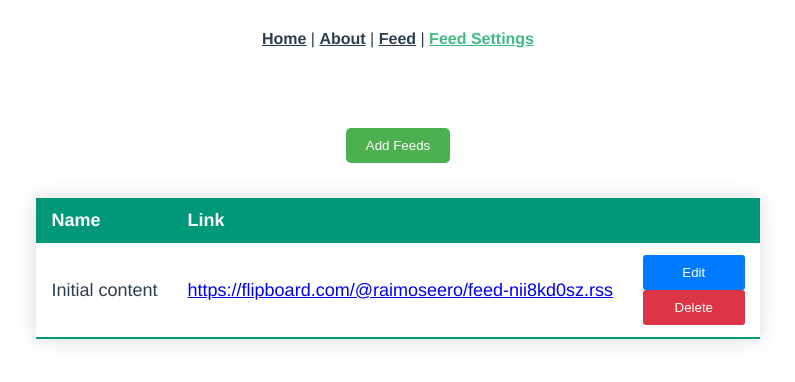
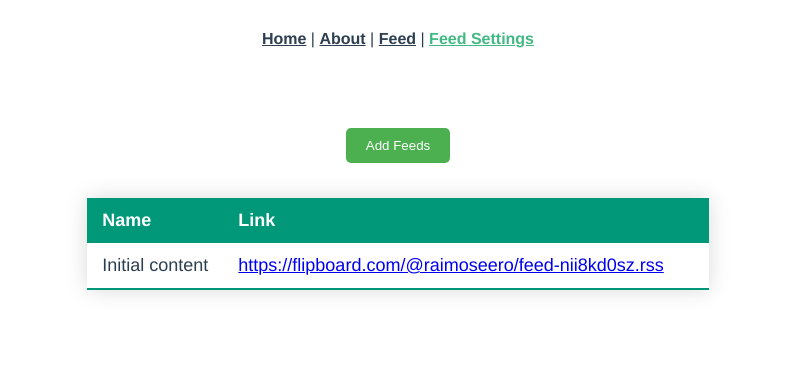
Before and after one commit to Romar-II/lolo-v5-frontend, a Vue app: page /feed/settings in a window 1280 px wide. Shown: the top 382 px of the page, without its empty margins (242-1037 px from the left). Built offline with nearby package versions, Linux system fonts and the light colour scheme.

Commit message:
Initial commit

```diff
--- a/src/views/FeedSettings.vue
+++ b/src/views/FeedSettings.vue
@@ -18,8 +18,8 @@
       <tr v-for="(feed, index) in feeds" :key="index">
         <td>{{ feed.name }}</td>
         <td><a :href="feed.link" target="_blank">{{ feed.link }}</a></td>
-        <td v-if="feed.name==='initial content'"></td>
-        <td v-if="feed.name!=='initial content'">
+        <td v-if="feed.name==='Initial content'"></td>
+        <td v-if="feed.name!=='Initial content'">
           <button class="action-button" @click="openEditFeedModal(index)">Edit</button>
           <button class="action-button" @click="openDeleteFeedModal(index)">Delete</button>
         </td>
--- a/src/views/FeedView.vue
+++ b/src/views/FeedView.vue
@@ -48,7 +48,7 @@ export default {
   },
   methods: {
     getFeeds: async function () {
-      this.contents = []; // Clear contents before loading new feeds
+      this.contents = [];
       for (const feed of this.feeds) {
         try {
           let { data } = await axios.get(feed.link);
@@ -84,8 +84,8 @@ export default {
 .text-container {
   display: flex;
   flex-direction: column;
-  max-height: 200px; /* Maximum height for the text container */
-  overflow: hidden; /* Hide overflow */
+  max-height: 200px;
+  overflow: hidden;
 }
 
 .headline {
```
